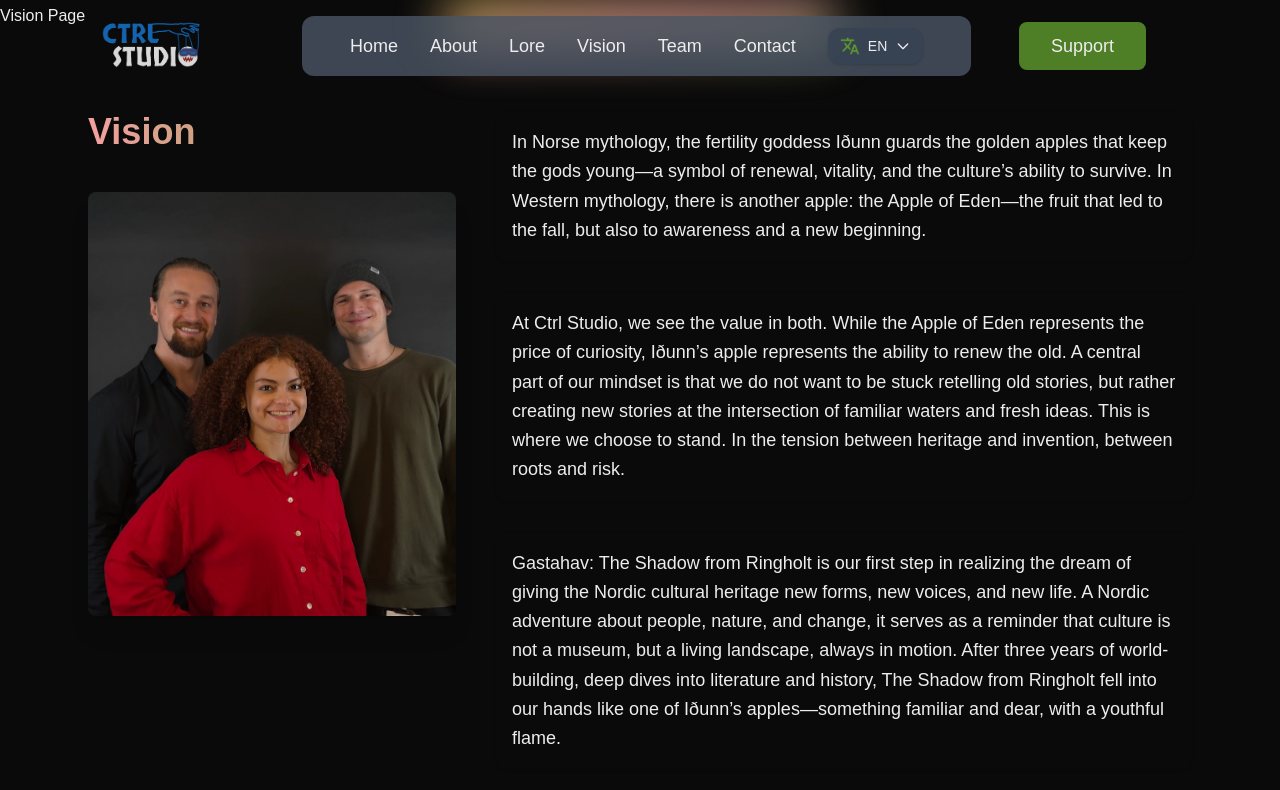
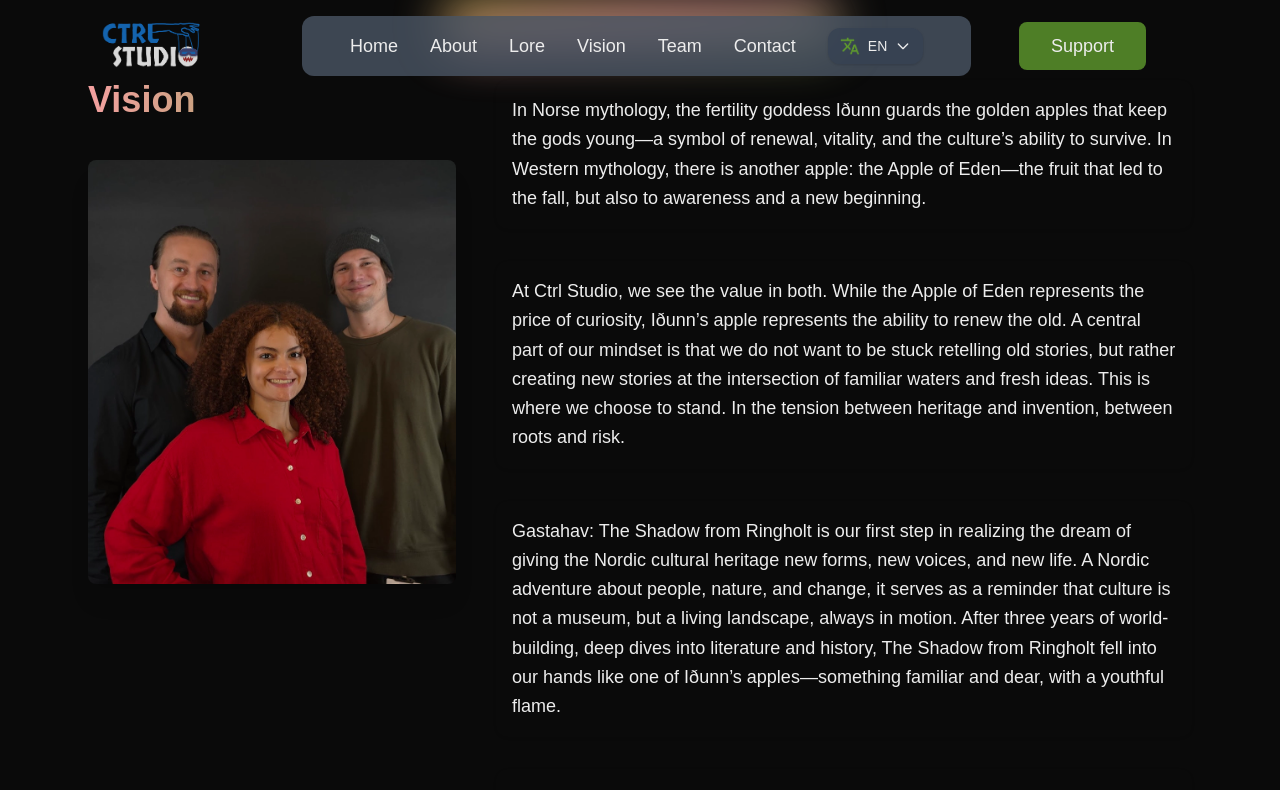
Before and after one commit to senbet22/ctrl-studio, a Next.js app: page /en/vision in a window 1280 px wide. Shown: the top 790 px of the page. Built offline with nearby package versions, Linux system fonts and the light colour scheme; a web font is replaced by a local one.

Commit message:
fix: remove leftover dummy <h1> from Vision page

```diff
--- a/app/[lang]/vision/page.js
+++ b/app/[lang]/vision/page.js
@@ -7,7 +7,6 @@ export default async function VisionPage({ params }) {
 
   return (
     <div>
-      <h1>Vision Page</h1>
       <Vision dict={dict} />
     </div>
   );
--- a/utils/fonts.js
+++ b/utils/fonts.js
@@ -4,7 +4,7 @@ export const skranji = Skranji({
   subsets: ["latin"],
   weight: ["400", "700"],
   variable: "--font-skranji",
-  display: "swap", // Add this for better loading performance
+  display: "swap", // For better loading performance
 });
 
 export const ovo = Ovo({
```
